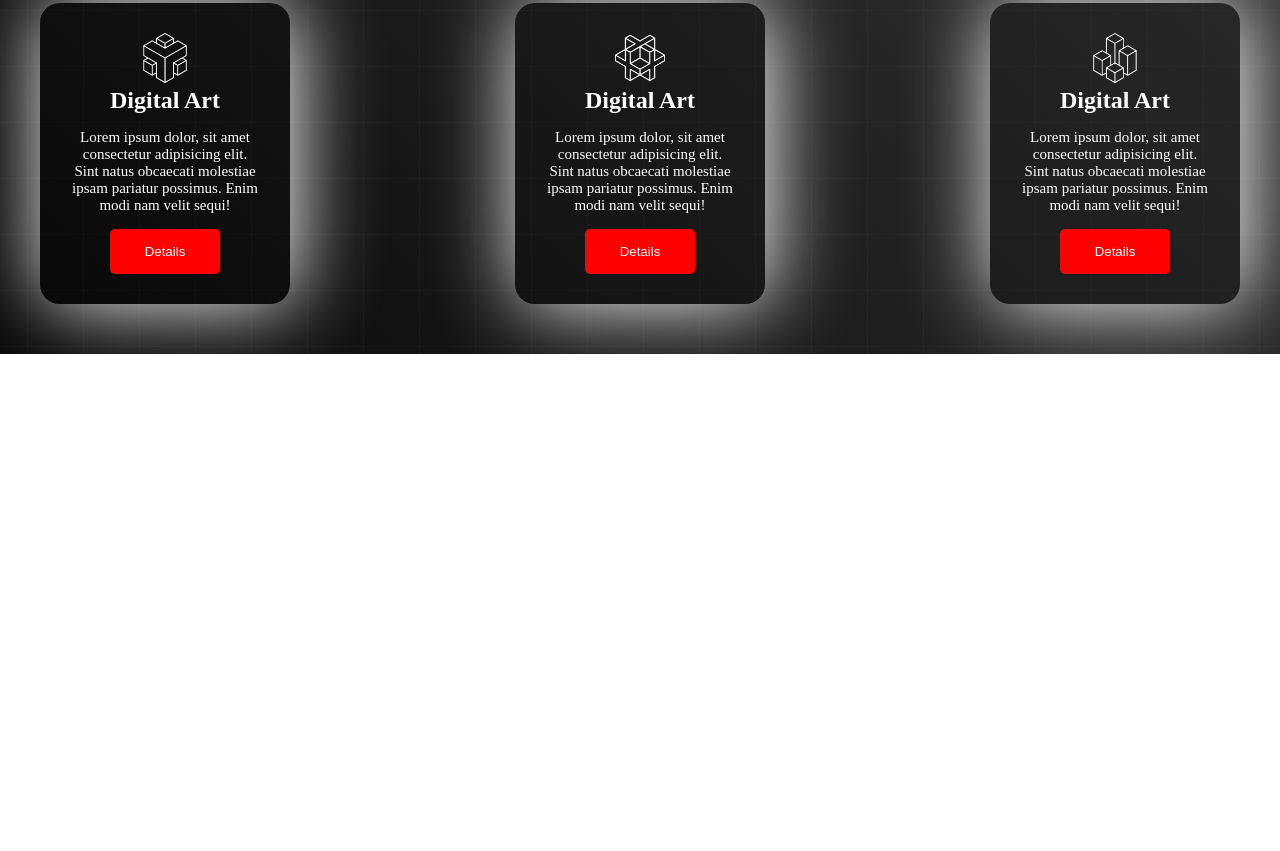
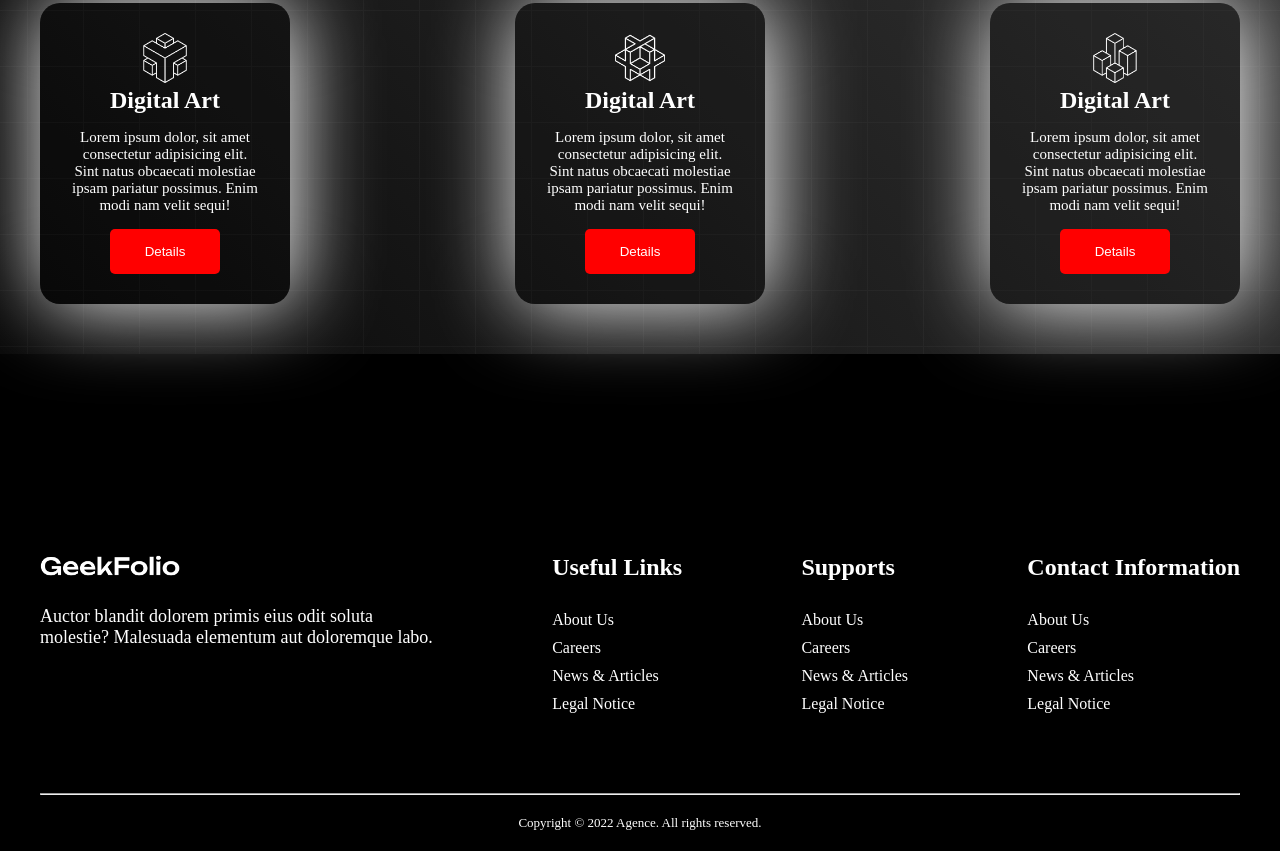
Before and after one commit to akash-khan-311/digital-website, a plain HTML site: page index.html in a window 1280 px wide. Shown: the part 1604-2455 px from the top of the page. Before the commit the page ends 1958 px from the top, so only its background shows below. Drawn offline with Linux system fonts and the light colour scheme.

Commit message:
footer part added and full website completed done

```diff
--- a/index.html
+++ b/index.html
@@ -13,7 +13,7 @@
           <div class="nav-menu">
             <div class="logo">
               <img
-                class="header-logo"
+                class="logo"
                 src="/logo/logo-light.png"
                 alt="Here Should Be A logo"
               />
@@ -111,6 +111,47 @@
         </div>
       </section>
     </main>
-    <footer></footer>
+    <footer id="footer">
+      <div class="container">
+        <div class="footer-container">
+          <div class="footer-logo">
+            <img class="logo" src="/logo/logo-light.png" alt="" />
+            <p>
+              Auctor blandit dolorem primis eius odit soluta <br />
+              molestie? Malesuada elementum aut doloremque labo.
+            </p>
+          </div>
+          <div class="footer-links">
+            <h3>Useful Links</h3>
+            <div class="links">
+              <li>About Us</li>
+              <li>Careers</li>
+              <li>News & Articles</li>
+              <li>Legal Notice</li>
+            </div>
+          </div>
+          <div class="footer-links">
+            <h3>Supports</h3>
+            <div class="links">
+              <li>About Us</li>
+              <li>Careers</li>
+              <li>News & Articles</li>
+              <li>Legal Notice</li>
+            </div>
+          </div>
+          <div class="footer-links">
+            <h3>Contact Information</h3>
+            <div class="links">
+              <li>About Us</li>
+              <li>Careers</li>
+              <li>News & Articles</li>
+              <li>Legal Notice</li>
+            </div>
+          </div>
+        </div>
+        <hr />
+        <p class="copy-right">Copyright © 2022 Agence. All rights reserved.</p>
+      </div>
+    </footer>
   </body>
 </html>
--- a/style.css
+++ b/style.css
@@ -43,7 +43,7 @@ h3 {
   background: #292929;
   color: white;
 }
-.header-logo {
+.logo {
   width: 140px;
 }
 
@@ -136,3 +136,33 @@ h3 {
 .item img {
   width: 50px;
 }
+
+#footer {
+  background: #000;
+  padding-top: 200px;
+}
+
+.footer-container {
+  display: flex;
+  justify-content: space-between;
+  color: white;
+  margin-bottom: 70px;
+}
+
+.footer-logo p {
+  margin-top: 20px;
+}
+
+.footer-links h3 {
+  margin-bottom: 30px;
+}
+.links li {
+  margin: 10px 0;
+}
+
+.copy-right {
+  color: white;
+  text-align: center;
+  padding: 20px 0;
+  font-size: 13px;
+}
```
